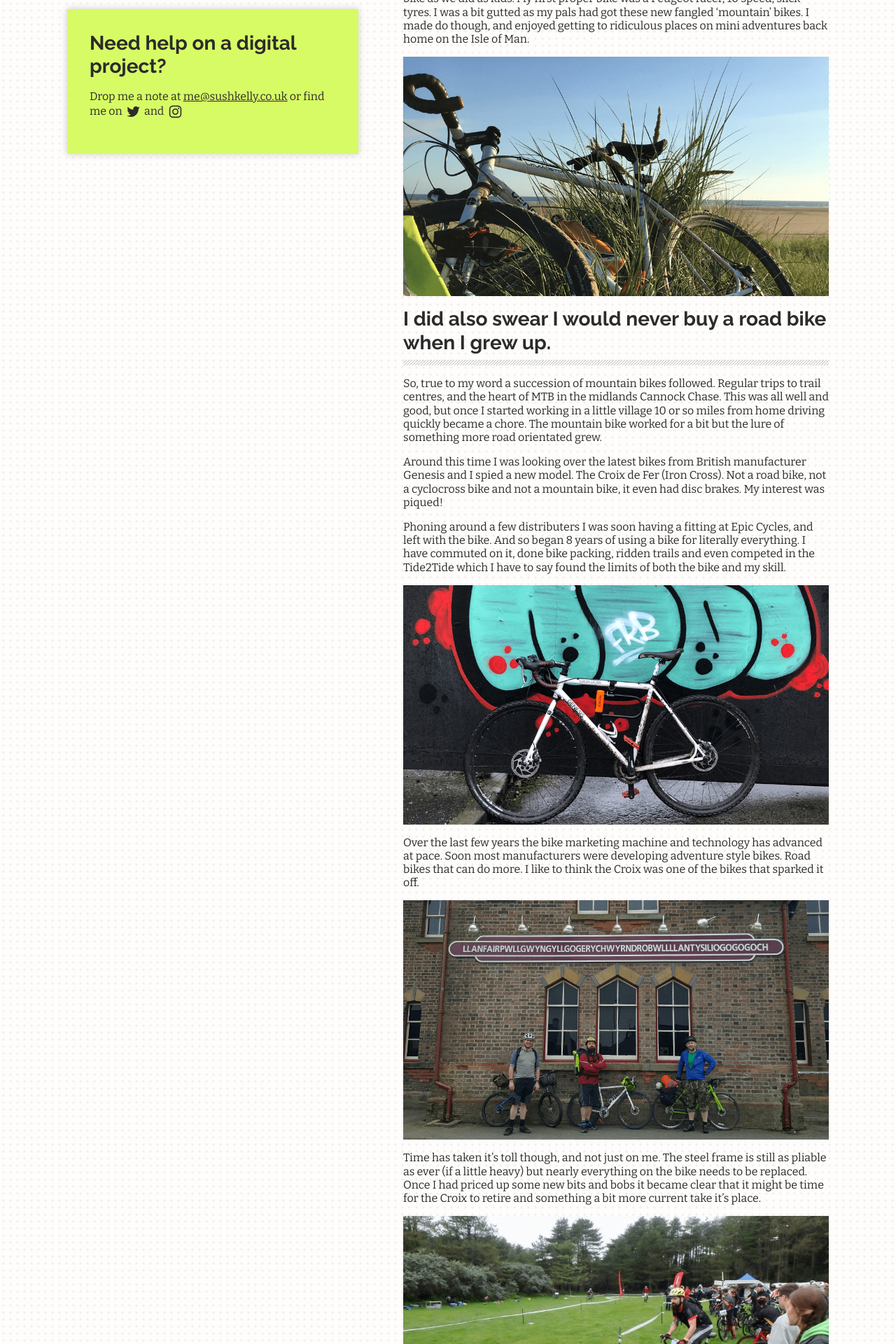
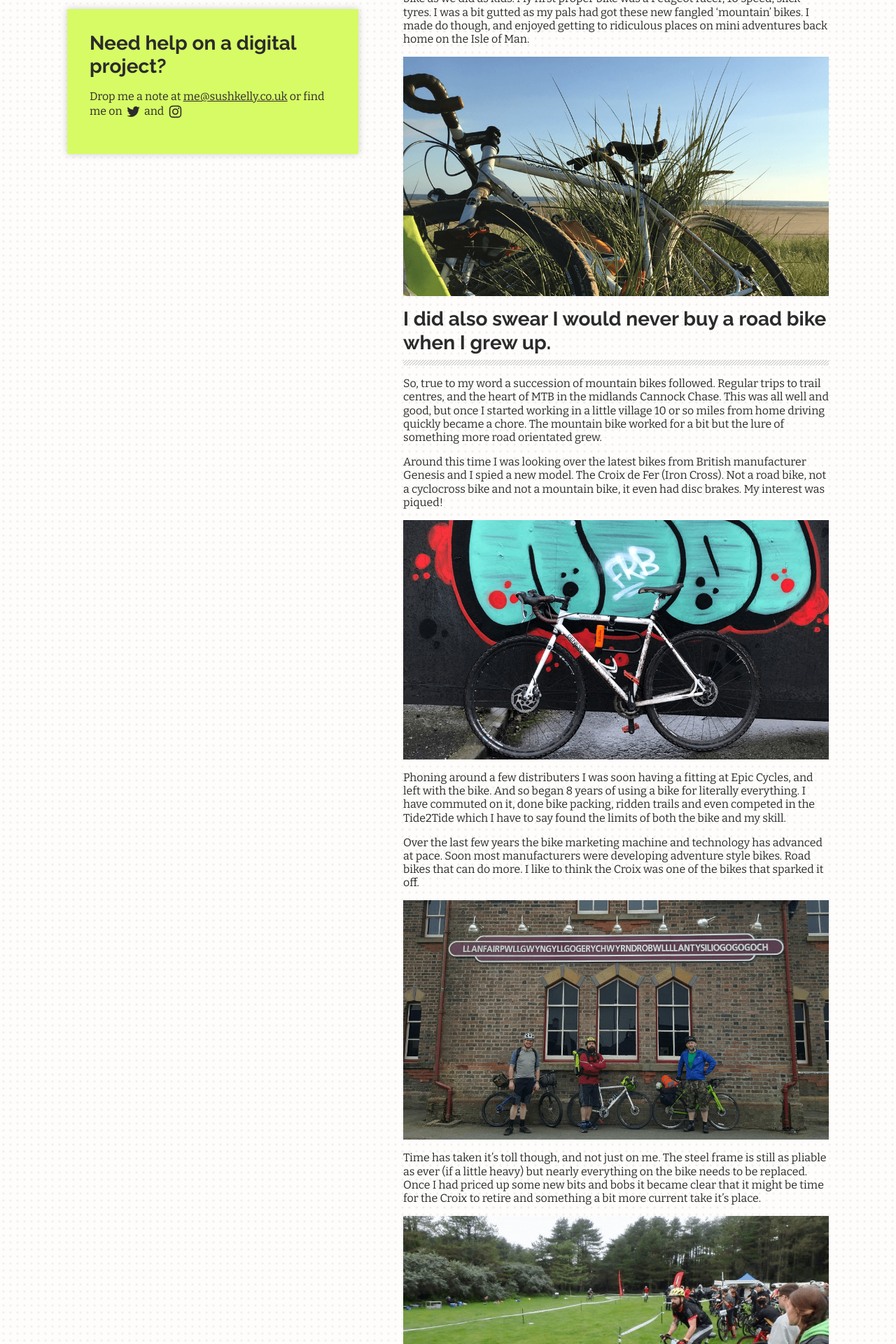
Before and after one commit to maxray/maxray.github.io, a Jekyll site: the page built from index.html, in a window 1280 px wide. Shown: the part 960-2880 px from the top of the page at 70% size. Built offline with Jekyll 4.4.1, drawn with Linux system fonts in a browser that asks for light colours.

Commit message:
Updated Thankyou Croix Old Friend

```diff
--- a/_posts/2019-01-21-thankyou-croix-old-friend.markdown
+++ b/_posts/2019-01-21-thankyou-croix-old-friend.markdown
@@ -18,9 +18,9 @@ So, true to my word a succession of mountain bikes followed. Regular trips to tr
 
 Around this time I was looking over the latest bikes from British manufacturer Genesis and I spied a new model. The Croix de Fer (Iron Cross). Not a road bike, not a cyclocross bike and not a mountain bike, it even had disc brakes. My interest was piqued!
 
+![croix6.png](/uploads/croix6.png)
+
 Phoning around a few distributers I was soon having a fitting at Epic Cycles, and left with the bike. And so began 8 years of using a bike for literally everything. I have commuted on it, done bike packing, ridden trails and even competed in the Tide2Tide which I have to say found the limits of both the bike and my skill.
-
-![croix6.png](/uploads/croix6.png)
 
 Over the last few years the bike marketing machine and technology has advanced at pace. Soon most manufacturers were developing adventure style bikes. Road bikes that can do more. I like to think the Croix was one of the bikes that sparked it off.
 
```
